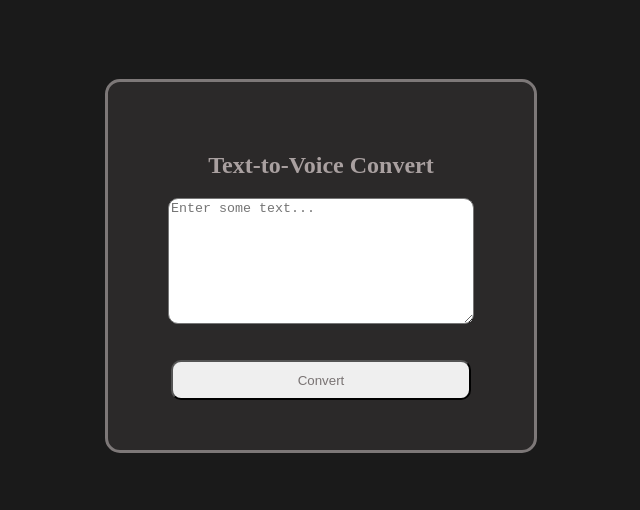
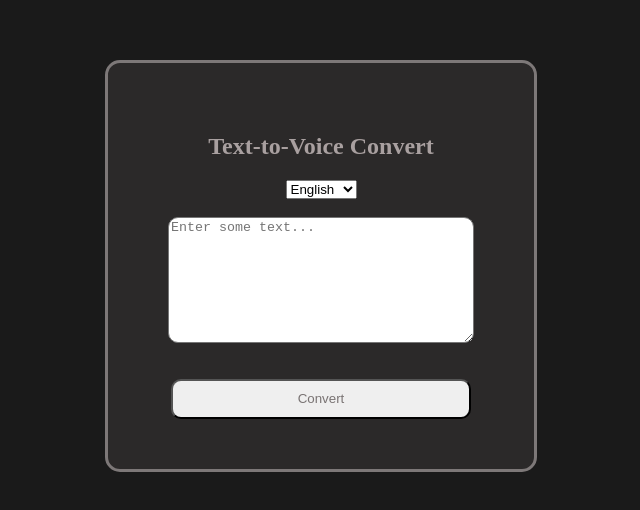
Before and after one commit to akashish3/Text-to-Voice, a plain HTML site: page index.html in a window 1280 px wide. Shown: the part 134-644 px from the top of the page, without its empty margins (319-959 px from the left). Drawn offline with Linux system fonts and the light colour scheme.

Commit message:
Update index.html

```diff
--- a/index.html
+++ b/index.html
@@ -10,6 +10,12 @@
     <div class="container">
         <div class="box">
             <h2>Text-to-Voice Convert</h2>
+            <select name="" id="selectlan" class="lang-change">
+                <option value="english">English</option>
+                <option value="hindi">Hindi</option>
+                <option value="bhoj">Bhojpuri</option>
+                <option value="marathi">Marathi</option>
+            </select><br>
             <textarea name="" id="inputtext" placeholder="Enter some text..."></textarea><br><br>
             <button onclick="convert()">Convert</button>
         </div>
```
